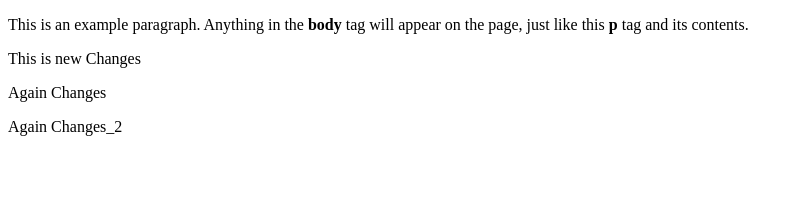
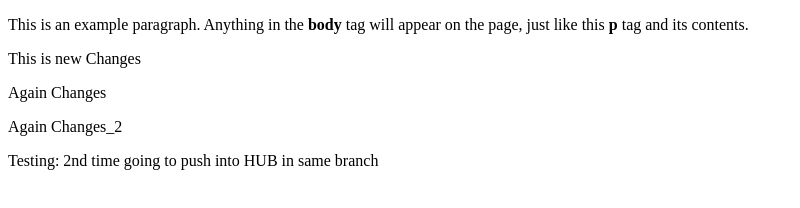
Before and after one commit to rsen6/git.demo, a plain HTML site: page index.html in a window 1280 px wide. Shown: the whole page, without its empty margins (0-800 px from the left). Drawn offline with Linux system fonts and the light colour scheme.

Commit message:
Testing: 2nd time going to push into HUB in same branch.

```diff
--- a/index.html
+++ b/index.html
@@ -8,5 +8,6 @@
 	<p>This is new Changes</p>
 	<p>Again Changes</p>
 	<p>Again Changes_2</p>
+	<p>Testing: 2nd time going to push into HUB in same branch</p>
   </body>
 </html>
```
